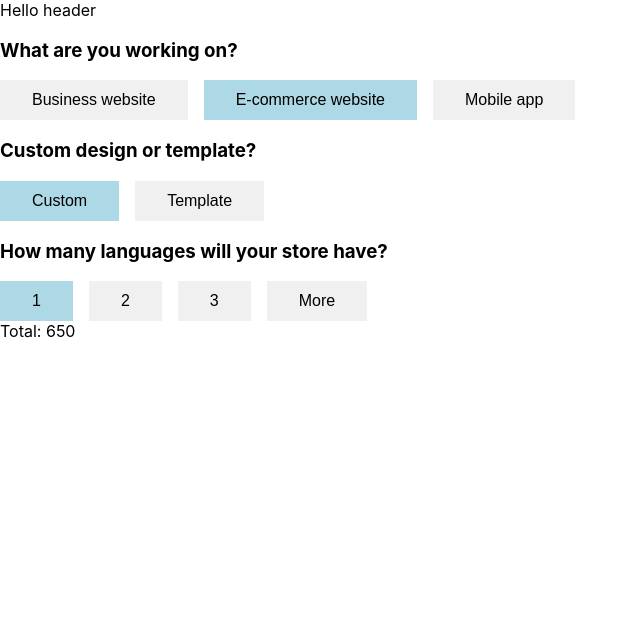
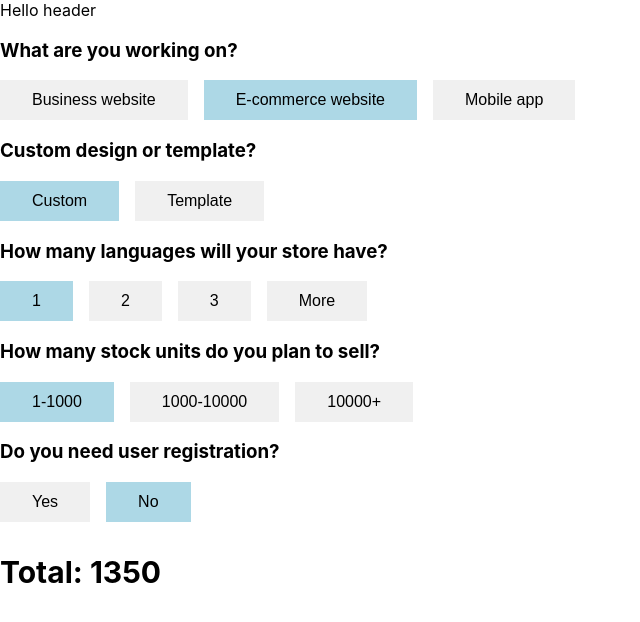
Before and after one commit to asnbkk/cost-calculator, a React (Create React App) app: page / in a window 1280 px wide. Both pictures are taken after a click on the button "E-commerce website". Shown: the top 622 px of the page, without its empty margins (0-640 px from the left). Built offline with nearby package versions, Linux system fonts and the light colour scheme.

Commit message:
code refactor

```diff
--- a/src/components/Calculator/Calculator.js
+++ b/src/components/Calculator/Calculator.js
@@ -1,17 +1,17 @@
 import React, { useContext } from 'react';
 import { Tabs, Total } from '..';
 import { CalculatorStyle } from './CalculatorStyle';
-import { AppType, DesignType, Languages } from '../../temp/TabOptions';
+import {
+  AppType,
+  DesignType,
+  Languages,
+  StockUnits,
+  Registration,
+} from '../../temp/TabOptions';
 import { GlobalContext } from '../../context/GlobalState';
 
 const Calculator = () => {
-  const {
-    type,
-    selectType,
-    setDesignType,
-    ECW,
-    setLanguageAmount,
-  } = useContext(GlobalContext);
+  const { type, ECW, selectType, setState } = useContext(GlobalContext);
 
   const businessWebsite = () => {
     return (
@@ -22,8 +22,10 @@ const Calculator = () => {
   };
 
   const ecommerceWebsite = () => {
-    let designType = ECW.find((o) => o.type === 'designType');
-    let languageAmount = ECW.find((o) => o.type === 'languageAmount');
+    let designType = ECW.find((o) => o.type === 'DESIGN');
+    let languageAmount = ECW.find((o) => o.type === 'LANGUAGE_AMOUNT');
+    let stockUnits = ECW.find((o) => o.type === 'STOCK_UNITS_AMOUNT');
+    let registration = ECW.find((o) => o.type === 'REGISTRATION');
     return (
       <>
         <h3>Custom design or template?</h3>
@@ -31,7 +33,7 @@ const Calculator = () => {
           options={DesignType}
           defaultOption={designType}
           onSelect={(designType) => {
-            setDesignType(designType.name, designType.price);
+            setState(designType.name, designType.price, 'DESIGN');
           }}
         />
         <h3>How many languages will your store have?</h3>
@@ -39,7 +41,27 @@ const Calculator = () => {
           options={Languages}
           defaultOption={languageAmount}
           onSelect={(languageAmount) => {
-            setLanguageAmount(languageAmount.name, languageAmount.price);
+            setState(
+              languageAmount.name,
+              languageAmount.price,
+              'LANGUAGE_AMOUNT'
+            );
+          }}
+        />
+        <h3>How many stock units do you plan to sell?</h3>
+        <Tabs
+          options={StockUnits}
+          defaultOption={stockUnits}
+          onSelect={(stockUnits) => {
+            setState(stockUnits.name, stockUnits.price, 'STOCK_UNITS_AMOUNT');
+          }}
+        />
+        <h3>Do you need user registration?</h3>
+        <Tabs
+          options={Registration}
+          defaultOption={registration}
+          onSelect={(registration) => {
+            setState(registration.name, registration.price, 'REGISTRATION');
           }}
         />
       </>
--- a/src/components/Total/Total.js
+++ b/src/components/Total/Total.js
@@ -1,4 +1,4 @@
-import React, { useContext, useEffect, useState } from 'react';
+import React, { useContext } from 'react';
 import { TotalStyle } from './TotalStyle';
 import { GlobalContext } from '../../context/GlobalState';
 
--- a/src/components/Total/TotalStyle.js
+++ b/src/components/Total/TotalStyle.js
@@ -1,3 +1,7 @@
 import styled from 'styled-components';
 
-export const TotalStyle = styled.div``;
+export const TotalStyle = styled.div`
+  font-size: 30px;
+  font-weight: bold;
+  margin-top: 2rem;
+`;
--- a/src/context/AppReducer.js
+++ b/src/context/AppReducer.js
@@ -1,31 +1,35 @@
-import { act } from 'react-dom/test-utils';
-
-export default (state, action) => {
+const Reducer = (state, action) => {
   switch (action.type) {
     case 'SELECT_TYPE':
       return {
         ...state,
-        GENERAL_type: action.payload,
+        GENERAL: action.payload,
       };
 
-    case 'SELECT_DESIGN':
+    case 'DESIGN':
+    case 'LANGUAGE_AMOUNT':
+    case 'STOCK_UNITS_AMOUNT':
+    case 'REGISTRATION':
       return {
         ...state,
         ECW: [
-          ...state.ECW.filter((o) => o.type !== 'designType'),
+          ...state.ECW.filter((o) => o.type !== action.payload.type),
           action.payload,
         ],
       };
 
-    case 'SELECT_LANGUAGE_AMOUNT':
-      return {
-        ...state,
-        ECW: [
-          ...state.ECW.filter((o) => o.type !== 'languageAmount'),
-          action.payload,
-        ],
-      };
+    // case 'LANGUAGE_AMOUNT':
+    //   return {
+    //     ...state,
+    //     ECW: [
+    //       ...state.ECW.filter((o) => o.type !== action.payload.type),
+    //       action.payload,
+    //     ],
+    //   };
+
     default:
       return state;
   }
 };
+
+export default Reducer;
--- a/src/context/GlobalState.js
+++ b/src/context/GlobalState.js
@@ -2,10 +2,12 @@ import React, { createContext, useReducer } from 'react';
 import AppReducer from './AppReducer';
 
 const initialState = {
-  GENERAL_type: { name: 'Business website', price: 500, code: 'BW' },
+  GENERAL: { name: 'Business website', price: 500, code: 'BW' },
   ECW: [
-    { type: 'designType', name: 'Custom', price: 450 },
-    { type: 'languageAmount', name: '1', price: 200 },
+    { type: 'DESIGN', name: 'Custom', price: 450 },
+    { type: 'LANGUAGE_AMOUNT', name: '1', price: 200 },
+    { type: 'STOCK_UNITS_AMOUNT', name: '1-1000', price: 700 },
+    { type: 'REGISTRATION', name: 'No', price: 0 },
   ],
   BW: [],
   MA: [],
@@ -23,30 +25,22 @@ export const GlobalProvider = ({ children }) => {
     });
   }
 
-  function setDesignType(name, price) {
+  function setState(name, price, type) {
     dispatch({
-      type: 'SELECT_DESIGN',
-      payload: { type: 'designType', name, price },
-    });
-  }
-
-  function setLanguageAmount(name, price) {
-    dispatch({
-      type: 'SELECT_LANGUAGE_AMOUNT',
-      payload: { type: 'languageAmount', name, price },
+      type,
+      payload: { type, name, price },
     });
   }
 
   return (
     <GlobalContext.Provider
       value={{
-        type: state.GENERAL_type,
+        type: state.GENERAL,
         ECW: state.ECW,
         BW: state.BW,
         MA: state.MA,
         selectType,
-        setDesignType,
-        setLanguageAmount,
+        setState,
       }}>
       {children}
     </GlobalContext.Provider>
--- a/src/temp/TabOptions.js
+++ b/src/temp/TabOptions.js
@@ -15,3 +15,14 @@ export const Languages = [
   { name: '3', price: 600 },
   { name: 'More', price: 800 },
 ];
+
+export const StockUnits = [
+  { name: '1-1000', price: 700 },
+  { name: '1000-10000', price: 1500 },
+  { name: '10000+', price: 2000 },
+];
+
+export const Registration = [
+  { name: 'Yes', price: 1500 },
+  { name: 'No', price: 0 },
+];
```
